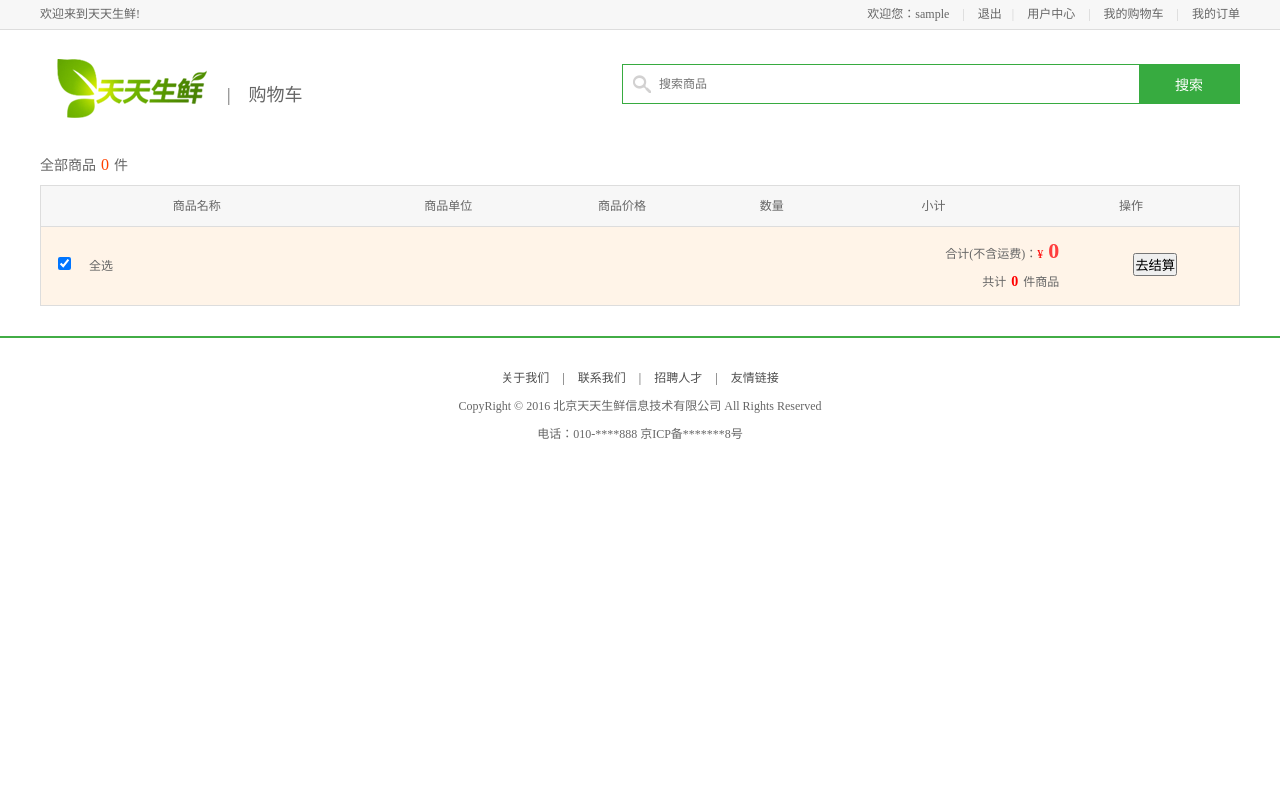
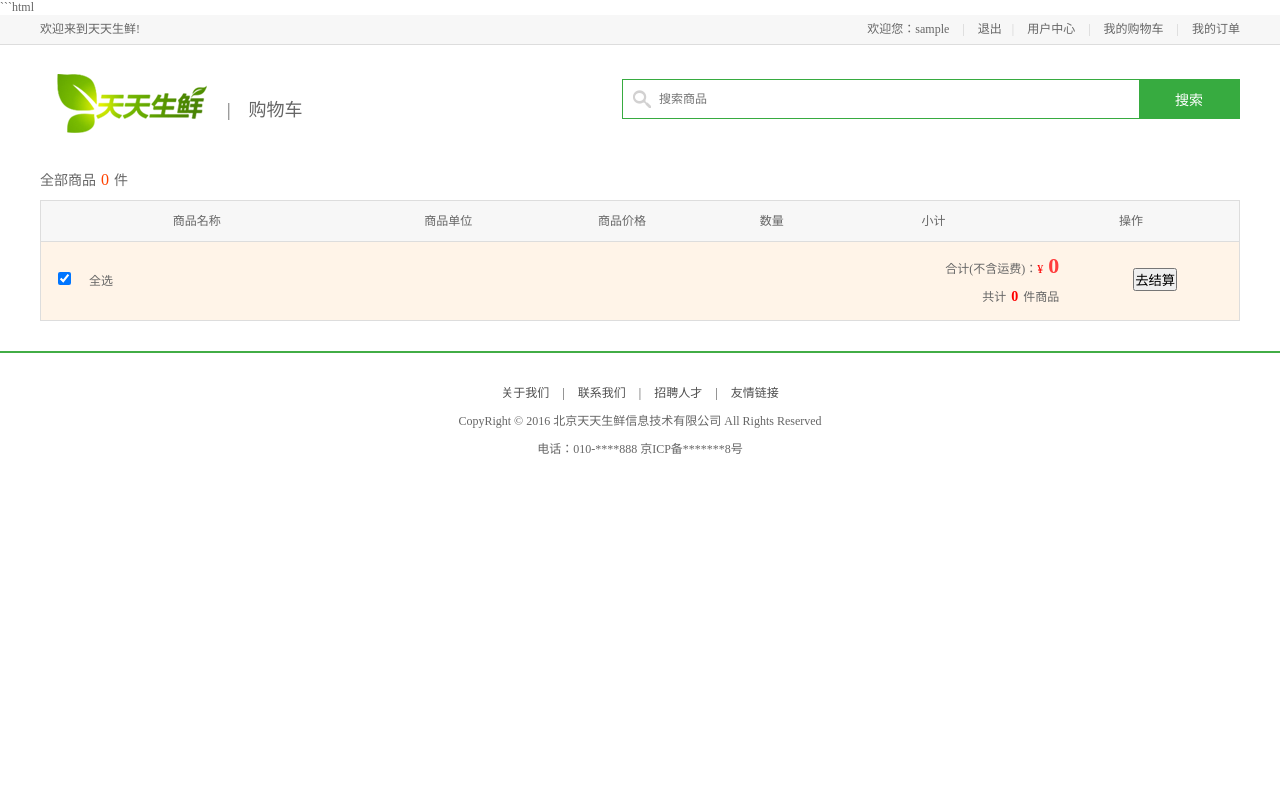
Before and after one commit to liupenggg/daily_fresh, a Django app: page /cart/ in a window 1280 px wide. Run offline with Django 3.2, Linux system fonts and the light colour scheme; the visitor is signed in with stand-in values (Sample User, id 1); data that the repository does not hold is empty; parts of the project's set-up code (start-up, migrations or seed data) failed here and were passed over.

Commit message:
Update cart.html

````diff
--- a/templates/cart.html
+++ b/templates/cart.html
@@ -1,3 +1,4 @@
+```html
 {% extends 'base_no_cart.html' %}
 {% load staticfiles %}
 {% block title %}天天生鲜-购物车{% endblock title %}
@@ -266,3 +267,4 @@
     })
     </script>
 {% endblock bottomfiles %}
+```
````
